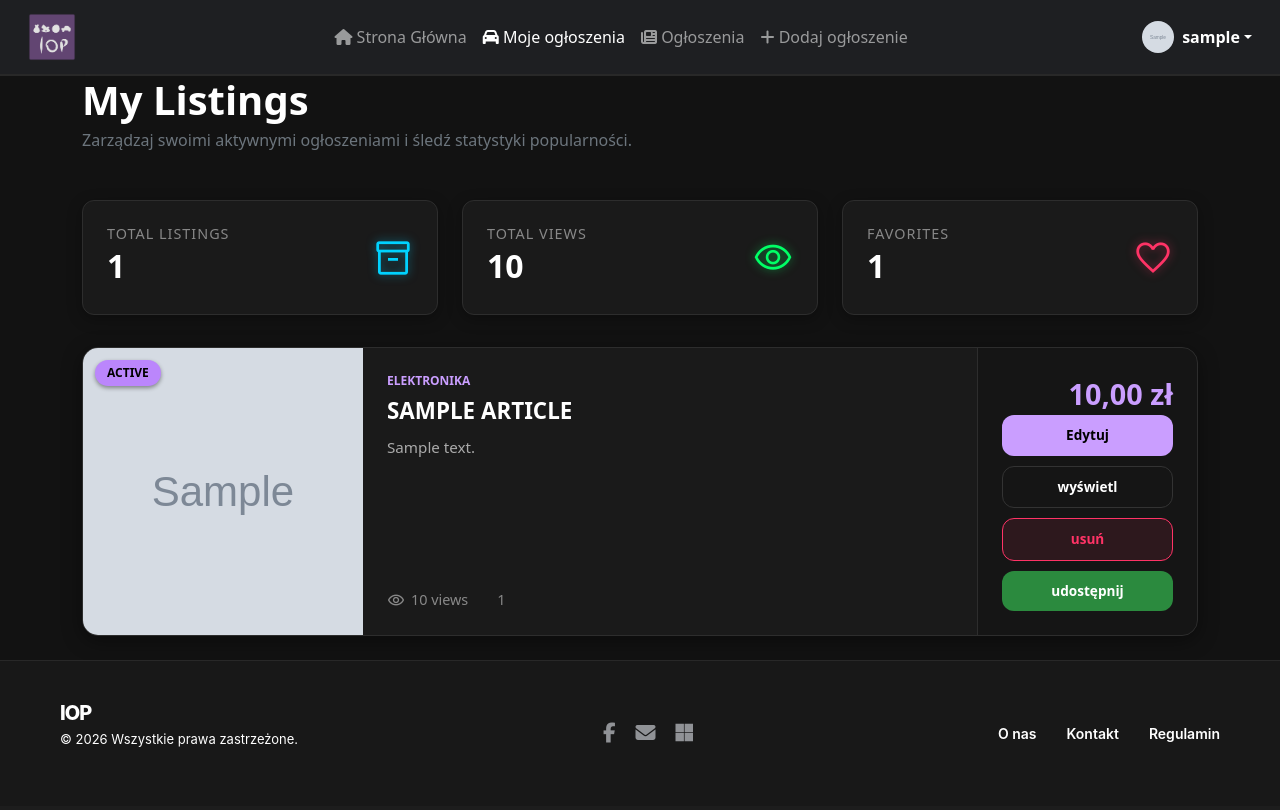
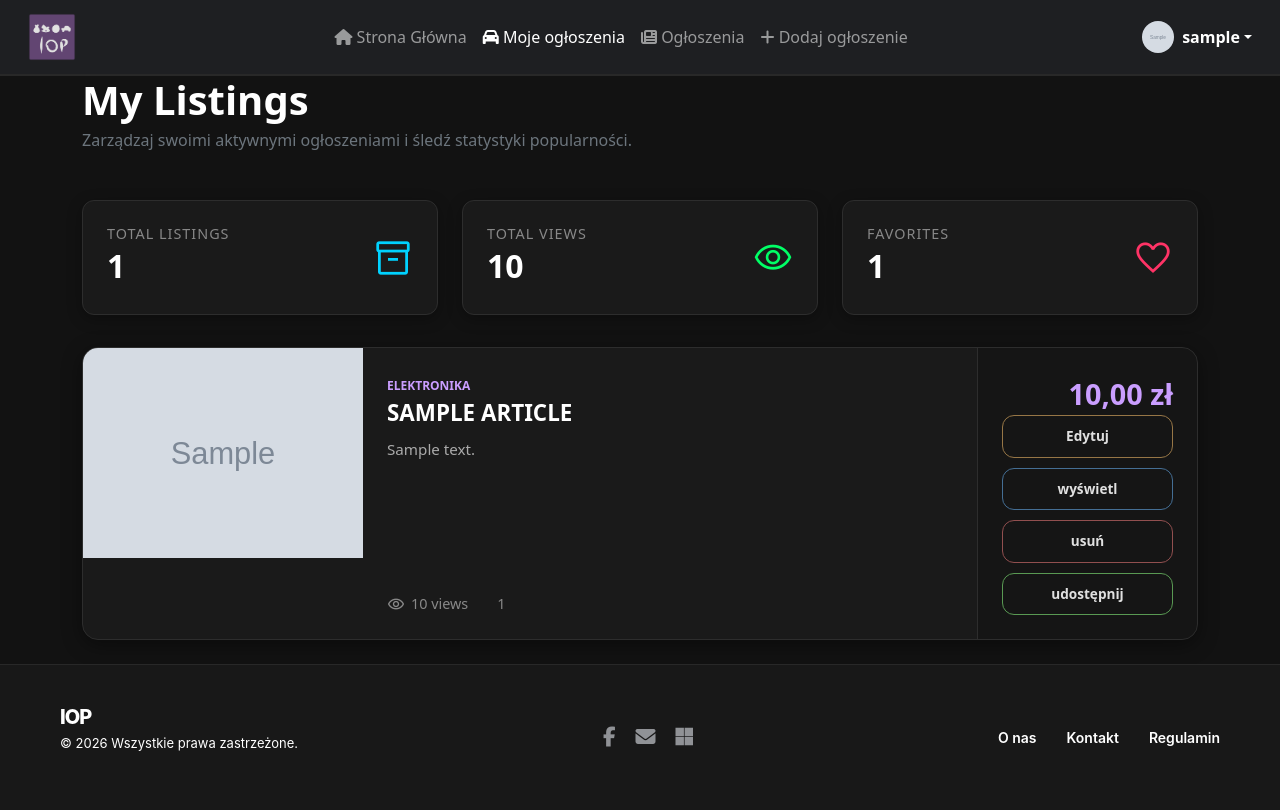
Before and after one commit to KacperZa/IOP, a Django app: page /cars in a window 1280 px wide. Before the commit the page ends 747 px from the top, so only its background shows below. Run offline with Django 5.2, Linux system fonts and the light colour scheme; a user stored in the database is signed in; tables that the repository leaves empty hold one stand-in row (values such as "Sample post"); grey boxes marked "Sample" are stand-in pictures; parts of the project's set-up code (start-up, migrations or seed data) failed here and were passed over.

Commit message:
Lekka aktualizacja css na moich ogłoszeniach

```diff
--- a/iop/main/templates/main/ogloszenia.html
+++ b/iop/main/templates/main/ogloszenia.html
@@ -59,11 +59,6 @@ HTML
     .listing-card:hover {
         background-color: #222222;
         transform: translateY(-5px);
-        box-shadow: 0 10px 30px rgba(46, 46, 46, 0.2);
-    }
-
-    .listing-card:hover .ad-title {
-        color: #ca9eff !important;
     }
 
     .image-wrapper {
@@ -101,8 +96,6 @@ HTML
         margin-bottom: 0.5rem;
         transition: color 0.2s;
     }
-
-    .ad-title:hover { color: #e0bfff; }
 
     .ad-excerpt { color: #aaa; font-size: 0.95rem; line-height: 1.5; }
 
@@ -167,17 +160,17 @@ HTML
     }
 
     /* Fioletowy przycisk edycji pasujący do daButton */
-    .btn-edit { background-color: #ca9eff; color: black; }
-    .btn-edit:hover { background-color: #e0bfff; transform: scale(1.05); }
+    .btn-edit { background-color: transparent; color: rgb(224, 224, 224); border: 1px solid #967646; }
+    .btn-edit:hover {transform: scale(1.05); }
 
-    .btn-view { background-color: transparent; color: white; border: 1px solid #333; }
-    .btn-view:hover { background-color: #2d2d2d; border-color: #bb86fc; }
+    .btn-view { background-color: transparent; color: rgb(224, 224, 224); border: 1px solid #446e94; }
+    .btn-view:hover {transform: scale(1.05); }
 
-    .btn-delete { background-color: rgba(255, 51, 102, 0.1); color: #ff3366; border: 1px solid #ff3366; }
-    .btn-delete:hover { background-color: #ff3366; color: white; transform: scale(1.02); }
+    .btn-delete { background-color: transparent; color: rgb(224, 224, 224); border: 1px solid #914f4f; }
+    .btn-delete:hover {transform: scale(1.05); }
 
-    .btn-promote { background-color: #2b8a3e; color: white; }
-    .btn-promote:hover { background-color: #216a2f; }
+    .btn-promote { background-color: transparent; color: rgb(224, 224, 224); border: 1px solid #599953; }
+    .btn-promote:hover {transform: scale(1.05); }
 
     /* Serce z animacją z Twojej strony głównej */
     .heart-icon {
@@ -203,30 +196,30 @@ HTML
         <div class="stats-grid">
             <div class="stat-card">
                 <div><h3>Total Listings</h3><div class="value">{{ news|length }}</div></div>
-                <span class="material-symbols-outlined" style="color: #00d2ff; font-size: 40px; text-shadow: 0 0 10px rgba(0, 210, 255, 0.5);">inventory_2</span>
+                <span class="material-symbols-outlined" style="color: #00d2ff; font-size: 40px;">inventory_2</span>
             </div>
             <div class="stat-card">
                 <div><h3>Total Views</h3><div class="value">{{ total_views_sum }}</div></div>
-                <span class="material-symbols-outlined" style="color: #00ff66; font-size: 40px; text-shadow: 0 0 10px rgba(0, 255, 102, 0.5);">visibility</span>
+                <span class="material-symbols-outlined" style="color: #00ff66; font-size: 40px;">visibility</span>
             </div>
             <div class="stat-card">
                 <div><h3>Favorites</h3><div class="value">{{ total_favs_sum }}</div></div>
-                <span class="material-symbols-outlined" style="color: #ff3366; font-size: 40px; text-shadow: 0 0 10px rgba(255, 51, 102, 0.5);">favorite</span>
+                <span class="material-symbols-outlined" style="color: #ff3366; font-size: 40px;">favorite</span>
             </div>
         </div>
 
         {% if news %}
             <div class="listings-wrapper">
                 {% for article in news %}
+                <a href="/news/{{ article.id }}">
                 <div class="listing-card" id="ad-{{ article.id }}">
                     <div class="image-wrapper">
                         <img class="listing-img" src="{% if article.image %}{{ article.image }}{% else %}{% static 'main/img/default_img.png' %}{% endif %}" alt="{{ article.title }}">
-                        <span class="status-badge">ACTIVE</span>
                     </div>
 
                     <div class="card-info">
                         <span class="category-tag">{{ article.get_category_display }}</span>
-                        <a href="/news/{{ article.id }}" class="ad-title">{{ article.title|upper }}</a>
+                        <a class="ad-title">{{ article.title|upper }}</a>
                         <p class="ad-excerpt">{{ article.excerpt|truncatewords:15 }}</p>
 
                         <div class="ad-stats">
@@ -251,6 +244,7 @@ HTML
                            <a href="https://www.facebook.com" target="_blank" class="btn-custom btn-promote"> udostępnij</a>
                         </div>
                     </div>
+                    </a>
                 </div>
                 {% endfor %}
             </div>
```
